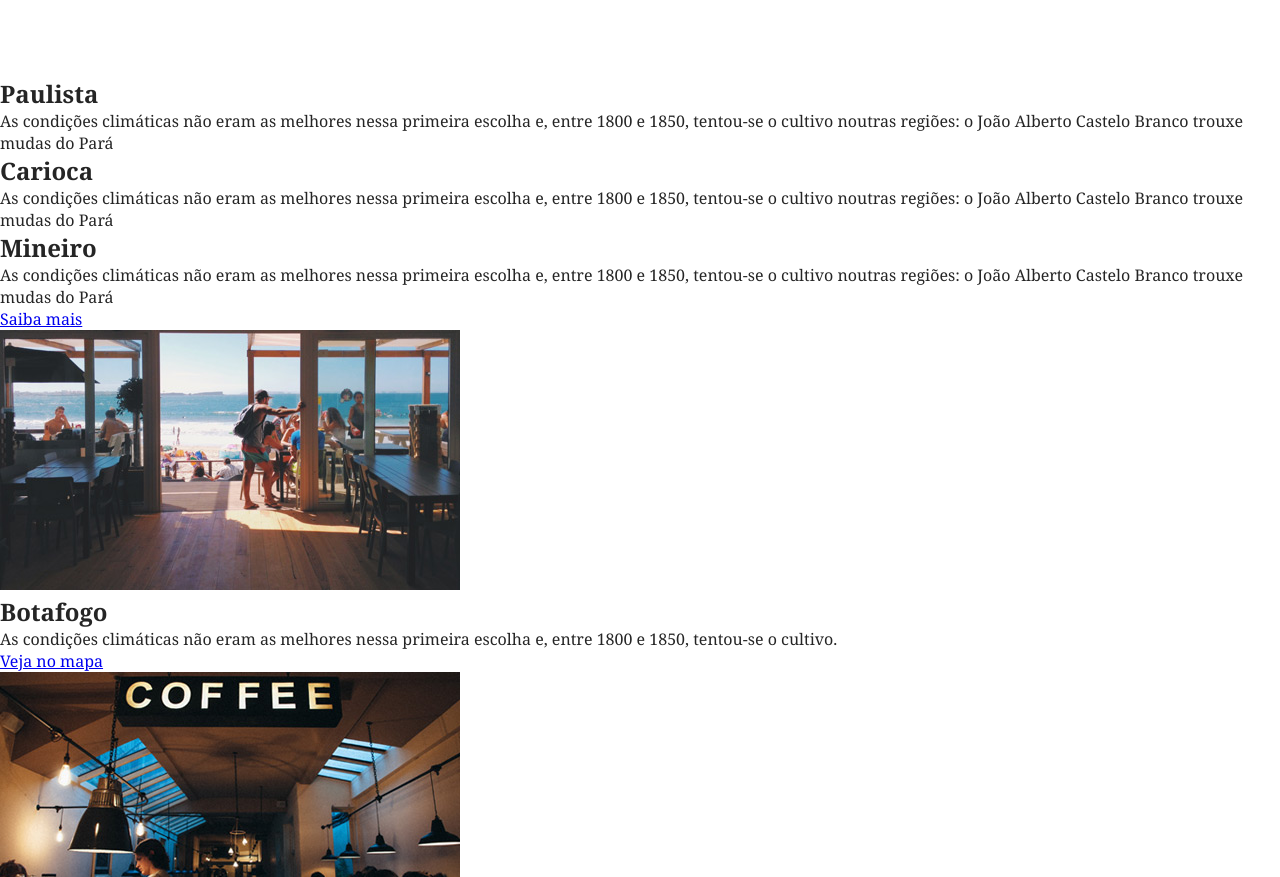
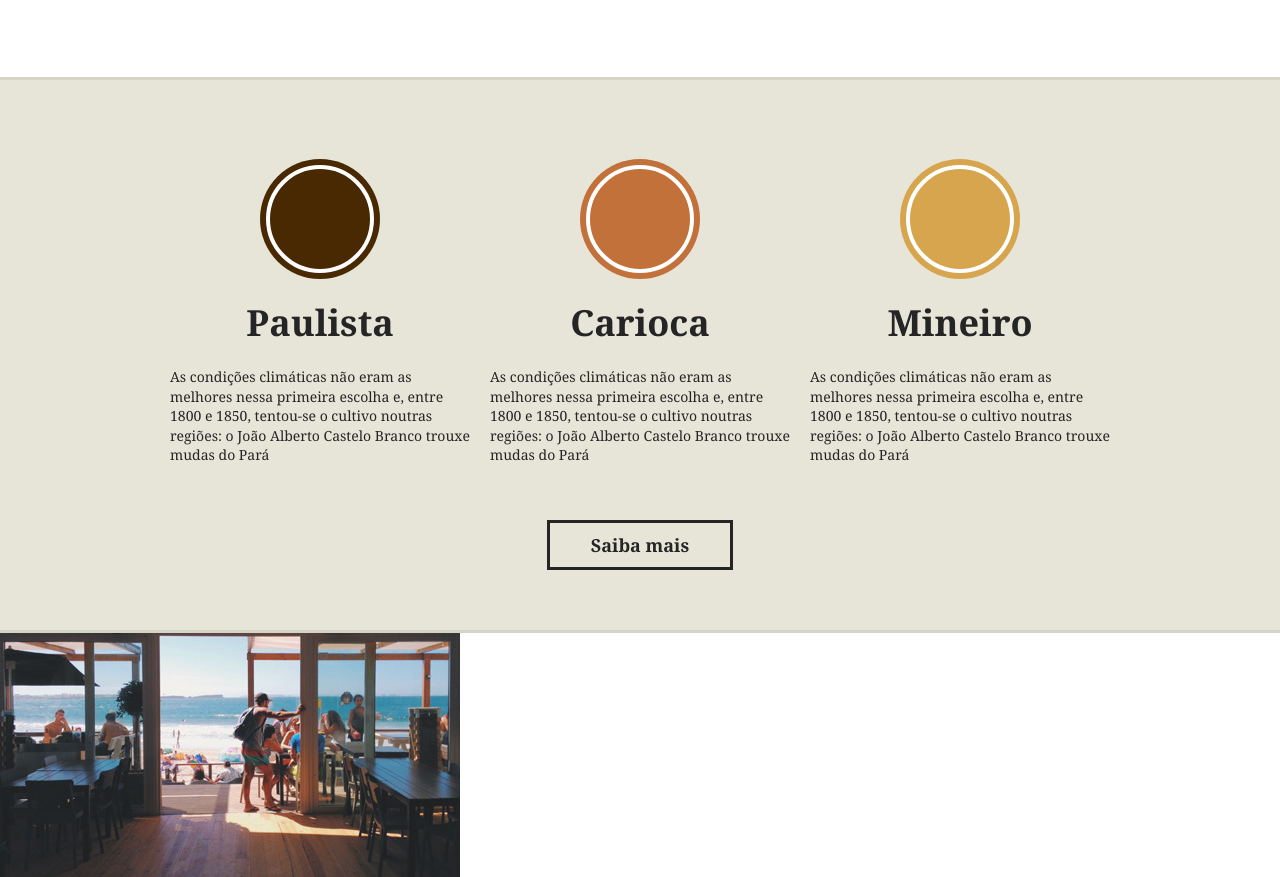
Before and after one commit to jenifferazevedo/Css_puro_estudo, a plain HTML site: page index.html in a window 1280 px wide. Shown: the part 1200-2077 px from the top of the page. Drawn offline with Linux system fonts and the light colour scheme.

Commit message:
//HTML e CSS
/*HTML: adicionado classes dos produtos. CSS: feito o CSS dos produtos; */

```diff
--- a/css/style.css
+++ b/css/style.css
@@ -114,3 +114,64 @@ body {
   max-width: 460px;
   margin: 20px auto;
 }
+/*Produtos */
+.produtos {
+  background: #e7e4d8;
+  border-top: 3px solid #d6d3c8;
+  border-bottom: 3px solid #d6d3c8;
+  padding: 60px 0px;
+}
+.produtos-container {
+  max-width: 960px;
+  margin: 0 auto;
+}
+.produtos-container::after, .produtos-container.menu-container::before {
+  content: '';
+  display: table;
+  clear: both;
+}
+.produtos-itens {
+  width: 300px;
+  float: left;
+  margin: 0 10px 20px 10px;
+}
+.produtos-itens h2 {
+  text-align: center;
+  font-size: 2.25em;
+  margin-bottom: 20px;
+}
+.produtos-itens h2::before {
+  content: '';
+  display: block;
+  color: #492901;
+  background: currentColor;
+  width: 100px;
+  height: 100px;
+  margin: 25px auto;
+  border-radius: 50%;
+  border: 4px solid #fff;
+  box-shadow: 0px 0px 0px 6px;
+}
+.produtos-itens:nth-child(2) h2::before {
+  color: #c17139;
+}
+.produtos-itens:nth-child(3) h2::before {
+  color: #d7a54d;
+}
+.produtos-itens p {
+  font-size: 0.875em;
+  line-height: 1.4em;
+  width: 300px;
+}
+.produtos-btn {
+  width: 180px;
+  display: block;
+  color: #252525;
+  border: 3px solid;
+  text-decoration: none;
+  text-align: center;
+  font-size: 1.125em;
+  font-weight: bold;
+  padding: 10px 0px;
+  margin: 35px auto 0px auto;
+}
--- a/index.html
+++ b/index.html
@@ -44,25 +44,25 @@
       para cada 207 ml dependendo do método de preparação.
     </p>
   </section>
-  <section>
-    <div>
-      <div>
+  <section class="produtos">
+    <div class="produtos-container">
+      <div class="produtos-itens">
         <h2>Paulista</h2>
         <p>As condições climáticas não eram as melhores nessa primeira escolha e, entre 1800 e 1850, tentou-se o cultivo
           noutras regiões: o João Alberto Castelo Branco trouxe mudas do Pará </p>
       </div>
-      <div>
+      <div class="produtos-itens">
         <h2>Carioca</h2>
         <p>As condições climáticas não eram as melhores nessa primeira escolha e, entre 1800 e 1850, tentou-se o cultivo
           noutras regiões: o João Alberto Castelo Branco trouxe mudas do Pará </p>
       </div>
-      <div>
+      <div class="produtos-itens">
         <h2>Mineiro</h2>
         <p>As condições climáticas não eram as melhores nessa primeira escolha e, entre 1800 e 1850, tentou-se o cultivo
           noutras regiões: o João Alberto Castelo Branco trouxe mudas do Pará </p>
       </div>
     </div>
-    <a href="#">Saiba mais</a>
+    <a class="produtos-btn" href="#">Saiba mais</a>
   </section>
   <section>
     <div>
```
